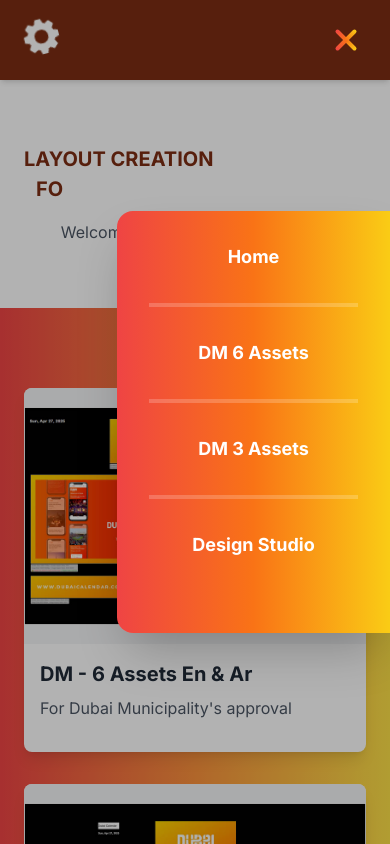
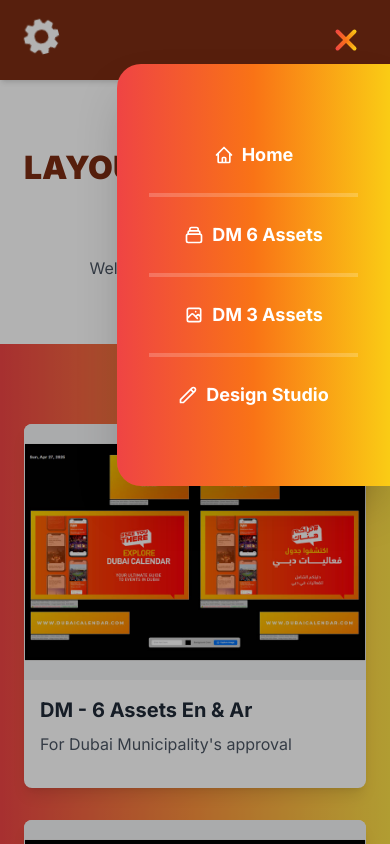
Before and after one commit to khurramsaadat/dfre, a Next.js app: page / in a window 390 px wide. Both pictures are taken after a click on the button "Open menu". Shown: the top 844 px of the page. Built offline with nearby package versions, Linux system fonts and the light colour scheme.

Commit message:
Enhanced mobile menu design and improved mobile responsiveness

```diff
--- a/src/app/globals.css
+++ b/src/app/globals.css
@@ -27,3 +27,38 @@
   animation: diamond-spin 2s linear infinite;
   transform-origin: 50% 100%;
 }
+
+/* Menu slide in from right */
+@keyframes menuSlideIn {
+  0% {
+    transform: translateX(100%);
+  }
+  100% {
+    transform: translateX(0);
+  }
+}
+
+.menu-slide-in {
+  animation: menuSlideIn 0.3s ease-out forwards;
+}
+
+/* Links slide up animation */
+@keyframes linkSlideUp {
+  0% {
+    transform: translateY(50px);
+    opacity: 0;
+  }
+  100% {
+    transform: translateY(0);
+    opacity: 1;
+  }
+}
+
+.link-slide-up {
+  opacity: 0;
+  transform: translateY(50px);
+}
+
+.link-slide-up.animate {
+  animation: linkSlideUp 0.5s ease-out forwards;
+}
--- a/src/app/layout.tsx
+++ b/src/app/layout.tsx
@@ -7,8 +7,8 @@
 const inter = Inter({ subsets: ['latin'] });
 
 export const metadata: Metadata = {
-  title: 'Your Next.js Website',
-  description: 'A modern website built with Next.js and Tailwind CSS',
+  title: 'Layout Factory',
+  description: 'Layouts for DFRE',
 };
 
 export default function RootLayout({
--- a/src/app/page.tsx
+++ b/src/app/page.tsx
@@ -8,15 +8,15 @@
 export default function Home() {
   return (
     <div>
-      <section className="container mx-auto px-6 py-16">
-        <h2 className="text-[20px] md:text-3xl font-bold mb-4 flex flex-col md:flex-row items-start md:items-center justify-start md:justify-center uppercase text-left md:text-center text-orange-900">
+      <section className="py-16">
+        <h2 className="text-[32px] md:text-5xl font-black mb-4 flex flex-col md:flex-row items-start md:items-center justify-start md:justify-center uppercase text-left md:text-center text-orange-900 px-6 md:px-0">
           Layout Creation
-          <span className="block md:inline ml-0 md:ml-3 text-[20px] md:text-3xl text-orange-900">
+          <span className="block md:inline text-[32px] md:text-5xl text-orange-900">
             <Typewriter />
           </span>
         </h2>
         <p className="text-gray-600 text-center max-w-2xl mx-auto">
-          Welcome to layout creation factory!
+          Welcome to Layout Factory!
           <br />
         </p>
       </section>
--- a/src/components/Header.tsx
+++ b/src/components/Header.tsx
@@ -2,10 +2,25 @@
 import Link from 'next/link';
 import GearIcon from './DiamondIcon';
 import '../app/globals.css';
-import { useState } from 'react';
+import { useState, useEffect } from 'react';
 
 const Header = () => {
   const [menuOpen, setMenuOpen] = useState(false);
+  const [linksVisible, setLinksVisible] = useState(false);
+
+  // Handle menu animation timing
+  useEffect(() => {
+    if (menuOpen) {
+      // Delay the links animation until after menu slides in
+      const timer = setTimeout(() => {
+        setLinksVisible(true);
+      }, 300); // Match this with menuSlideIn duration
+      return () => clearTimeout(timer);
+    } else {
+      setLinksVisible(false);
+    }
+  }, [menuOpen]);
+
   return (
     <header className="bg-orange-900 shadow-md">
       <nav className="container mx-auto px-6 py-4">
@@ -18,16 +33,16 @@
             </Link>
           </div>
           <div className="hidden md:flex space-x-8">
-            <Link href="/" className="text-gray-300 hover:text-white transition-colors">
+            <Link href="/" className="text-gray-300 hover:text-white transition-colors relative after:absolute after:bottom-0 after:left-0 after:h-[2px] after:w-full after:origin-bottom-right after:scale-x-0 after:bg-white after:transition-transform after:duration-300 hover:after:origin-bottom-left hover:after:scale-x-100">
               Home
             </Link>
-            <Link href="/dm6assets" className="text-gray-300 hover:text-white transition-colors">
+            <Link href="/dm6assets" className="text-gray-300 hover:text-white transition-colors relative after:absolute after:bottom-0 after:left-0 after:h-[2px] after:w-full after:origin-bottom-right after:scale-x-0 after:bg-white after:transition-transform after:duration-300 hover:after:origin-bottom-left hover:after:scale-x-100">
               DM 6 Assets
             </Link>
-            <Link href="/dm3assets" className="text-gray-300 hover:text-white transition-colors">
+            <Link href="/dm3assets" className="text-gray-300 hover:text-white transition-colors relative after:absolute after:bottom-0 after:left-0 after:h-[2px] after:w-full after:origin-bottom-right after:scale-x-0 after:bg-white after:transition-transform after:duration-300 hover:after:origin-bottom-left hover:after:scale-x-100">
               DM 3 Assets
             </Link>
-            <Link href="/designstudio" className="text-gray-300 hover:text-white transition-colors">
+            <Link href="/designstudio" className="text-gray-300 hover:text-white transition-colors relative after:absolute after:bottom-0 after:left-0 after:h-[2px] after:w-full after:origin-bottom-right after:scale-x-0 after:bg-white after:transition-transform after:duration-300 hover:after:origin-bottom-left hover:after:scale-x-100">
               Design Studio
             </Link>
           </div>
@@ -42,23 +57,59 @@
           </button>
         </div>
         <div
-          className={`fixed top-1/2 right-0 h-[50vh] w-[70vw] max-w-xs bg-gradient-to-r from-red-500 via-orange-500 to-yellow-400 shadow-2xl rounded-l-2xl z-40 transform -translate-y-1/2 ${menuOpen ? 'translate-x-0' : 'translate-x-full'} transition-transform duration-300 ease-in-out md:hidden`}
+          className={`fixed top-16 right-0 h-[50vh] w-[70vw] max-w-xs bg-gradient-to-r from-red-500 via-orange-500 to-yellow-400 shadow-2xl z-40 rounded-l-3xl ${menuOpen ? 'menu-slide-in' : 'translate-x-full'} transition-transform duration-300 ease-in-out md:hidden overflow-hidden`}
         >
-          <div className="flex flex-col h-full p-8 space-y-8 text-center">
-            <Link href="/" className="text-lg font-bold text-white hover:text-yellow-100 transition-colors" onClick={() => setMenuOpen(false)}>
-              Home
+          <div className="flex flex-col h-full justify-center p-8 space-y-6 text-center">
+            <Link
+              href="/"
+              className={`text-lg font-bold text-white relative overflow-hidden group link-slide-up ${linksVisible ? 'animate' : ''} flex items-center justify-center gap-2`}
+              onClick={() => setMenuOpen(false)}
+              style={{ animationDelay: '0ms' }}
+            >
+              <svg className="w-5 h-5" fill="none" stroke="currentColor" viewBox="0 0 24 24" xmlns="http://www.w3.org/2000/svg">
+                <path strokeLinecap="round" strokeLinejoin="round" strokeWidth={2} d="M3 12l2-2m0 0l7-7 7 7M5 10v10a1 1 0 001 1h3m10-11l2 2m-2-2v10a1 1 0 01-1 1h-3m-6 0a1 1 0 001-1v-4a1 1 0 011-1h2a1 1 0 011 1v4a1 1 0 001 1m-6 0h6" />
+              </svg>
+              <span className="relative z-10">Home</span>
+              <span className="absolute bottom-0 left-0 w-full h-[2px] bg-white transform scale-x-0 transition-transform duration-300 origin-left group-hover:scale-x-100"></span>
             </Link>
             <hr className="border-2 border-white/20" />
-            <Link href="/dm6assets" className="text-lg font-bold text-white hover:text-yellow-100 transition-colors" onClick={() => setMenuOpen(false)}>
-              DM 6 Assets
+            <Link
+              href="/dm6assets"
+              className={`text-lg font-bold text-white relative overflow-hidden group link-slide-up ${linksVisible ? 'animate' : ''} flex items-center justify-center gap-2`}
+              onClick={() => setMenuOpen(false)}
+              style={{ animationDelay: '100ms' }}
+            >
+              <svg className="w-5 h-5" fill="none" stroke="currentColor" viewBox="0 0 24 24" xmlns="http://www.w3.org/2000/svg">
+                <path strokeLinecap="round" strokeLinejoin="round" strokeWidth={2} d="M19 11H5m14 0a2 2 0 012 2v6a2 2 0 01-2 2H5a2 2 0 01-2-2v-6a2 2 0 012-2m14 0V9a2 2 0 00-2-2M5 11V9a2 2 0 012-2m0 0V5a2 2 0 012-2h6a2 2 0 012 2v2M7 7h10" />
+              </svg>
+              <span className="relative z-10">DM 6 Assets</span>
+              <span className="absolute bottom-0 left-0 w-full h-[2px] bg-white transform scale-x-0 transition-transform duration-300 origin-left group-hover:scale-x-100"></span>
             </Link>
             <hr className="border-2 border-white/20" />
-            <Link href="/dm3assets" className="text-lg font-bold text-white hover:text-yellow-100 transition-colors" onClick={() => setMenuOpen(false)}>
-              DM 3 Assets
+            <Link
+              href="/dm3assets"
+              className={`text-lg font-bold text-white relative overflow-hidden group link-slide-up ${linksVisible ? 'animate' : ''} flex items-center justify-center gap-2`}
+              onClick={() => setMenuOpen(false)}
+              style={{ animationDelay: '200ms' }}
+            >
+              <svg className="w-5 h-5" fill="none" stroke="currentColor" viewBox="0 0 24 24" xmlns="http://www.w3.org/2000/svg">
+                <path strokeLinecap="round" strokeLinejoin="round" strokeWidth={2} d="M4 16l4.586-4.586a2 2 0 012.828 0L16 16m-2-2l1.586-1.586a2 2 0 012.828 0L20 14m-6-6h.01M6 20h12a2 2 0 002-2V6a2 2 0 00-2-2H6a2 2 0 00-2 2v12a2 2 0 002 2z" />
+              </svg>
+              <span className="relative z-10">DM 3 Assets</span>
+              <span className="absolute bottom-0 left-0 w-full h-[2px] bg-white transform scale-x-0 transition-transform duration-300 origin-left group-hover:scale-x-100"></span>
             </Link>
             <hr className="border-2 border-white/20" />
-            <Link href="/designstudio" className="text-lg font-bold text-white hover:text-yellow-100 transition-colors" onClick={() => setMenuOpen(false)}>
-              Design Studio
+            <Link
+              href="/designstudio"
+              className={`text-lg font-bold text-white relative overflow-hidden group link-slide-up ${linksVisible ? 'animate' : ''} flex items-center justify-center gap-2`}
+              onClick={() => setMenuOpen(false)}
+              style={{ animationDelay: '300ms' }}
+            >
+              <svg className="w-5 h-5" fill="none" stroke="currentColor" viewBox="0 0 24 24" xmlns="http://www.w3.org/2000/svg">
+                <path strokeLinecap="round" strokeLinejoin="round" strokeWidth={2} d="M15.232 5.232l3.536 3.536m-2.036-5.036a2.5 2.5 0 113.536 3.536L6.5 21.036H3v-3.572L16.732 3.732z" />
+              </svg>
+              <span className="relative z-10">Design Studio</span>
+              <span className="absolute bottom-0 left-0 w-full h-[2px] bg-white transform scale-x-0 transition-transform duration-300 origin-left group-hover:scale-x-100"></span>
             </Link>
           </div>
         </div>
--- a/src/components/Hero.tsx
+++ b/src/components/Hero.tsx
@@ -31,7 +31,7 @@
       <div className="container mx-auto px-6">
         {!hideButtons && (
           <div className="text-center mb-16">
-            <h1 className="text-5xl font-bold mb-6">
+            <h1 style={{ fontSize: '4rem', fontWeight: 900 }} className="mb-6 tracking-tight drop-shadow-[0_2px_2px_rgba(0,0,0,0.3)]">
               Welcome to Your Next.js Website
             </h1>
             <p className="text-xl mb-8">
--- a/src/components/Typewriter.tsx
+++ b/src/components/Typewriter.tsx
@@ -1,7 +1,7 @@
 "use client";
 import { useEffect, useState } from 'react';
 
-const typewriterWords = ['for Design Studio', 'for Dubai Municipality'];
+const typewriterWords = ['for Design Studio', 'for DM'];
 
 export default function Typewriter() {
   const [displayed, setDisplayed] = useState('');
@@ -34,5 +34,5 @@
     return () => clearTimeout(timeout);
   }, [charIndex, deleting, wordIndex]);
 
-  return <span className="text-orange-900 font-bold ml-3 uppercase">{displayed}&nbsp;</span>;
+  return <span className="text-orange-900 font-black md:ml-3 uppercase">{displayed}&nbsp;</span>;
 }
```
Also changed, not shown: src/components/Footer.tsx (+8 -8 lines), 1 other file (tests, documents, lock files or other folders).
